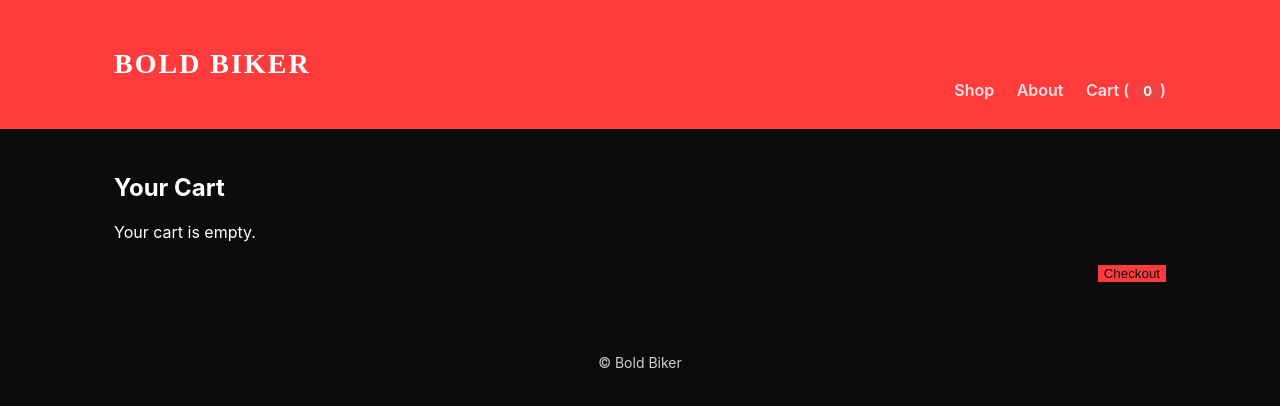
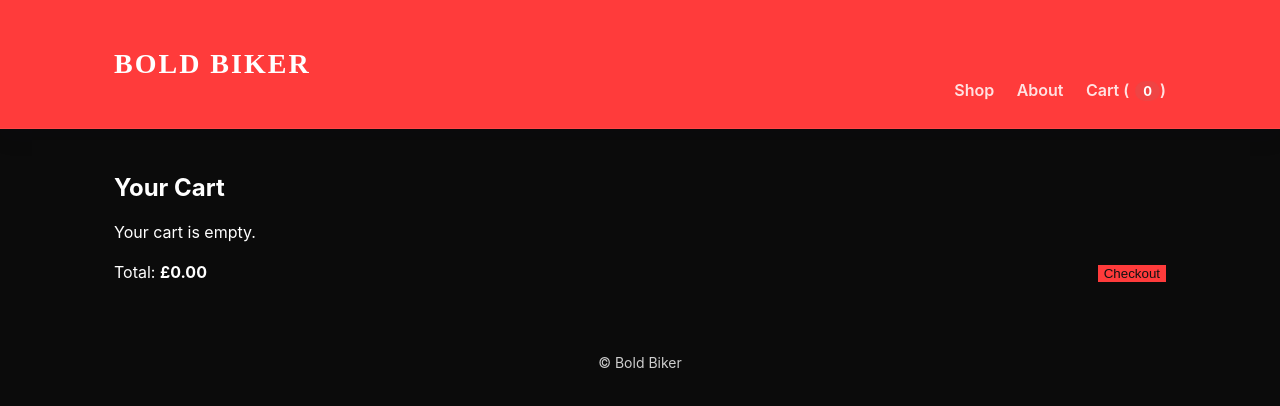
Before and after one commit to hrbohra/webtest, a website: page public/cart.html in a window 1280 px wide. Drawn offline with Linux system fonts and the light colour scheme.

Commit message:
Updated code for style 5

```diff
--- a/public/cart.html
+++ b/public/cart.html
@@ -23,6 +23,7 @@
     <div id="cart-items"></div>
     <div id="cart-footer" class="cart-footer">
       <div class="totals">
+        <div>Total: <strong id="cart-total">£0.00</strong></div>
       </div>
       <div class="actions">
         <button id="checkout-btn" class="btn-primary">Checkout</button>
```
